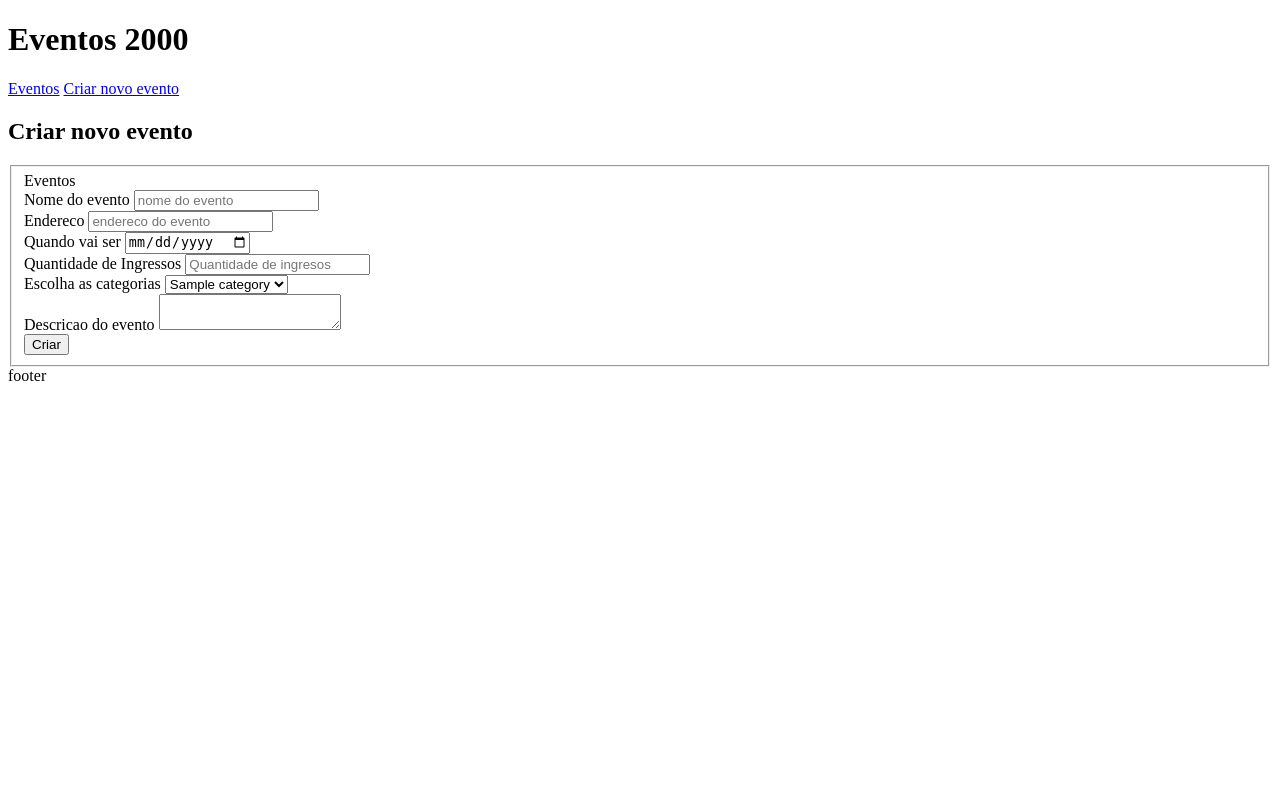
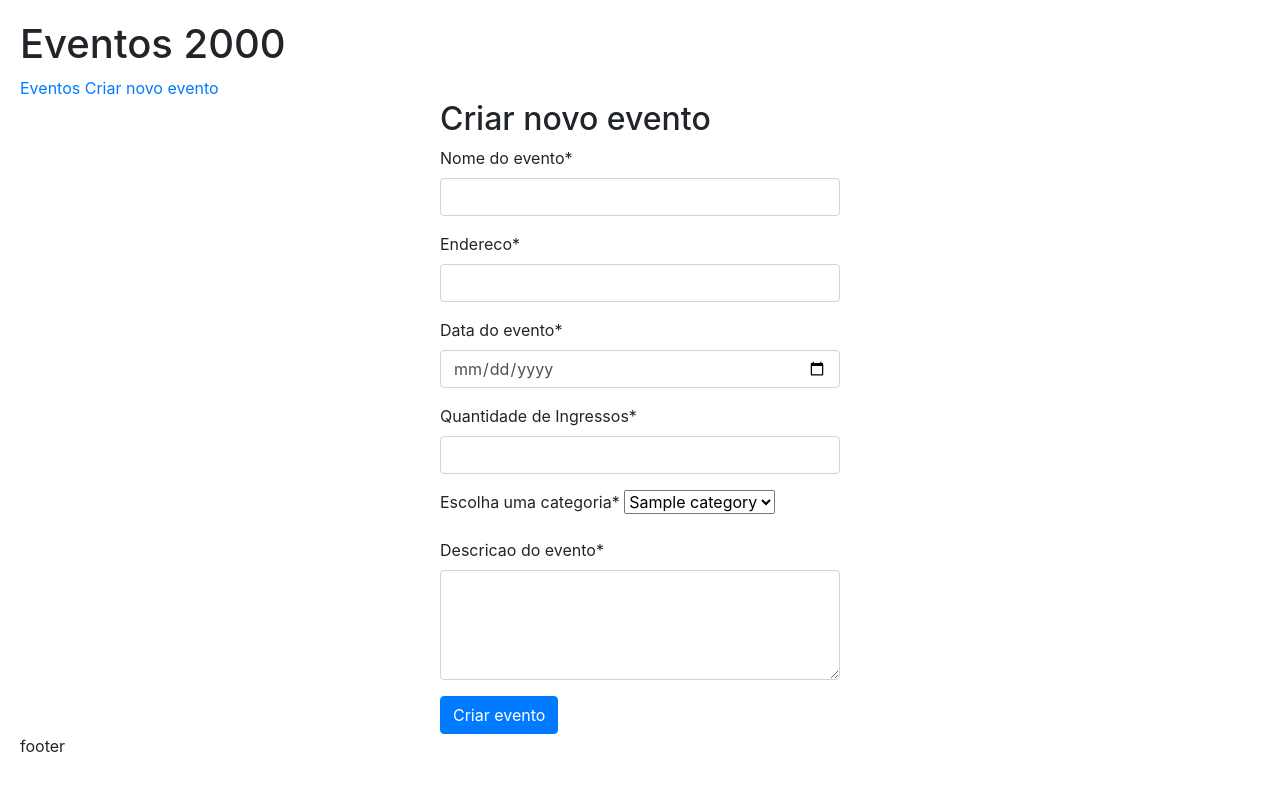
Before and after one commit to mayconhuanca-ecore/event-system, a Django app: page /events/criar-evento/ in a window 1280 px wide. Run offline with Django 5.2, Linux system fonts and the light colour scheme; tables that the repository leaves empty hold one stand-in row (values such as "Sample post"); some libraries are stand-ins or nearby versions.

Commit message:
add crispy to handle forms

```diff
--- /dev/null
+++ b/events/forms.py
@@ -0,0 +1,24 @@
+from datetime import datetime
+from django import forms
+
+class CreateEventForm(forms.Form):
+
+    def __init__(self, *args, categories, **kwargs):
+        super().__init__(*args, **kwargs)
+        self.fields["categories"].choices = [(cat.id, cat.name) for cat in categories]
+
+    title = forms.CharField(required=True, label="Nome do evento")
+    address = forms.CharField(label="Endereco")
+    date = forms.DateField(
+        widget=forms.DateInput(attrs={
+            'type':'date',
+            'max': datetime.now().date()
+        }),
+        label="Data do evento"
+    )
+    quantity = forms.IntegerField(label="Quantidade de Ingressos")
+    categories = forms.ChoiceField(choices=[], label="Escolha uma categoria")
+    description = forms.CharField(
+        widget=forms.Textarea(attrs={'rows': 4, 'cols': 40}),
+        label="Descricao do evento"
+    )
--- a/events/models.py
+++ b/events/models.py
@@ -27,8 +27,9 @@ class Event(models.Model):
     categories = models.ManyToManyField(Category, related_name="events")
     user = models.ForeignKey(User, on_delete=models.CASCADE, related_name="events")
 
-    def __str___(self):
+    def __str__(self):
         return self.title
+
 
 class Registration(models.Model):
 
--- /dev/null
+++ b/events/static/css/styles.css
@@ -0,0 +1,8 @@
+body {
+    padding: 20px;
+}
+
+.centralize {
+    width: fit-content;
+    margin: 0 auto;
+}
--- a/events/templates/events/base.html
+++ b/events/templates/events/base.html
@@ -1,15 +1,20 @@
+{% load static %}
+
 <!DOCTYPE html>
 <html lang="en">
 <head>
     <meta charset="UTF-8">
     <meta name="viewport" content="width=device-width, initial-scale=1.0">
+    <link rel="stylesheet" href="https://cdn.jsdelivr.net/npm/bootstrap@4.6.2/dist/css/bootstrap.min.css">
+    <link rel="stylesheet" href="{% static 'css/styles.css' %}">
+
     <title>Event System</title>
 </head>
 <body>
     <header>
         <h1>Eventos 2000</h1>
         <nav>
-            <a href="/events/eventos">Eventos</a>
+            <a href="{% url 'events:index' %}">Eventos</a>
             <a href="{% url 'events:create_event' %}">Criar novo evento</a>
         </nav>
     </header>
--- a/events/templates/events/create-event.html
+++ b/events/templates/events/create-event.html
@@ -1,53 +1,14 @@
 {% extends "events/base.html" %}
+{% load crispy_forms_tags %}
 
 {% block content %}
-    <h2>Criar novo evento</h2>
 
-    <form action="{% url 'events:create_event_post' %}" method="post">
-    {% csrf_token %}
+    <form action="{% url 'events:create_event' %}" method="post" style="width: 400px; margin: 0 auto">
+        {% csrf_token %}
 
-        <fieldset>
-            Eventos
-
-        <div>
-            <label for="name">Nome do evento </label>
-            <input type="text" name="name" id="name" placeholder="nome do evento" required>
-        </div>
-
-        <div>
-            <label for="address">Endereco</label>
-            <input type="text" name="address" id="address" placeholder="endereco do evento" required>
-        </div>
-
-        <div>
-            <label for="date">Quando vai ser</label>
-            <input type="date" name="date" id="date" required>
-        </div>
-
-        <div>
-            <label for="quantity-tickets">Quantidade de Ingressos</label>
-            <input type="number" name="quantity-tickets" id="quantity-tickets" placeholder="Quantidade de ingresos" required>
-        </div>
-
-        <div>
-            <label for="categories">Escolha as categorias</label>
-            <select name="categories">
-                {% for category in categories %}
-                    <option>{{category.name}}</option>
-                {% endfor %}
-            </select>
-        </div>
-
-        <div>
-            <label for="description">Descricao do evento</label>
-            <textarea name="description" id=""></textarea>
-        </div>
-
-        <div>
-            <input type="submit" value="Criar">
-        </div>
-
-    </fieldset>
+        <h2>Criar novo evento</h2>
+        {{ form_create_event|crispy }}
+        <button type="submit" class="btn btn-primary">Criar evento</button>
 
     </form>
 
--- a/events/templates/events/events.html
+++ b/events/templates/events/events.html
@@ -18,6 +18,8 @@
                             <span> {{category.name}}</span>
                         {% endfor %}
 
+                        <br/>
+
                         <a>Ver Detalhes</a>
                     </li>
                 {% endfor %}
--- a/events/urls.py
+++ b/events/urls.py
@@ -5,6 +5,5 @@ from . import views
 app_name = "events"
 urlpatterns = [
     path('', views.events_page, name="index"),
-    path('criar-evento/', views.get_create_event_page, name="create_event"),
-    path('criar-evento_post/', views.create_event_post, name="create_event_post")
+    path('criar-evento/', views.create_event, name="create_event")
 ]
--- a/events/views.py
+++ b/events/views.py
@@ -1,16 +1,63 @@
 from django.http import HttpResponse, HttpResponseRedirect
 from django.shortcuts import render
 from .models import Event, Category
+from django.contrib.auth.models import User
 from django.urls import reverse
+from django.utils import timezone
+from .forms import CreateEventForm
+
 # Create your views here.
 
 def events_page(request):
     events_list = Event.objects.all()
     return render(request, "events/events.html", {"events": events_list})
 
-def get_create_event_page(request):
+def create_event(request):
+
     categories = Category.objects.all()
-    return render(request, "events/create-event.html", {"categories": categories})
 
-def create_event_post(request):
-    return HttpResponseRedirect(reverse("events:index"))
+    if request.method == "POST":
+        event_form = CreateEventForm(request.POST)
+
+        # TODO: USER SHOULD BE LOGGED
+        user = User.objects.get(pk=1);
+
+        if event_form.is_valid():
+
+            categories = Category.objects.filter(id__in=event_form.cleaned_data["categories"])
+
+            if not categories.exists():
+
+                return render(
+                    request,
+                    "events/create-event.html",
+                    {
+                        "category_error_message":"Selecione uma categoria valida!"
+                    }
+                )
+
+            new_event = Event(
+                title=event_form.cleaned_data["title"],
+                description=event_form.cleaned_data["description"],
+                address=event_form.cleaned_data["address"],
+                date=event_form.cleaned_data["date"],
+                date_release_tickets=timezone.now(),
+                number_ticket=event_form.cleaned_data["quantity"],
+                user=user,
+            );
+
+            new_event.save()
+
+            new_event.categories.set(categories)
+
+            return HttpResponseRedirect(reverse("events:index"))
+
+    if request.method == "GET":
+
+        context = {
+            "form_create_event": CreateEventForm(categories=categories)
+        }
+
+        return render(request, "events/create-event.html", context)
+
+    return events_page(request);
--- a/eventsystem/settings.py
+++ b/eventsystem/settings.py
@@ -37,6 +37,8 @@ INSTALLED_APPS = [
     'django.contrib.sessions',
     'django.contrib.messages',
     'django.contrib.staticfiles',
+    'crispy_forms',
+    'crispy_bootstrap4',
     'events.apps.EventsConfig',
 ]
 
@@ -126,3 +128,6 @@ STATIC_URL = 'static/'
 # https://docs.djangoproject.com/en/5.1/ref/settings/#default-auto-field
 
 DEFAULT_AUTO_FIELD = 'django.db.models.BigAutoField'
+
+CRISPY_ALLOWED_TEMPLATE_PACKS = "bootstrap4"
+CRISPY_TEMPLATE_PACK = "bootstrap4"
```
